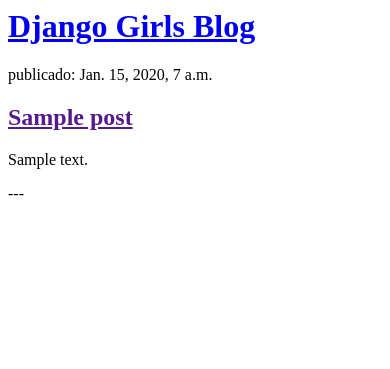
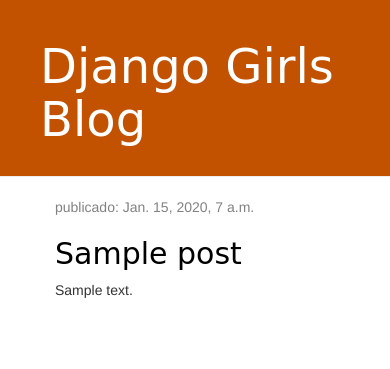
Before and after one commit to jnamour/djangogirls2026, a Django app: page / in a window 390 px wide. Shown: the top 369 px of the page. Run offline with Django 5.2, Linux system fonts and the light colour scheme; tables that the repository leaves empty hold one stand-in row (values such as "Sample post"); some libraries are stand-ins or nearby versions.

Commit message:
Agragando estilo

```diff
--- /dev/null
+++ b/blog/static/css/blog.css
@@ -0,0 +1,46 @@
+.page-header {
+    background-color: #C25100;
+    margin-top: 0;
+    padding: 20px 20px 20px 40px;
+}
+
+.page-header h1, .page-header h1 a, .page-header h1 a:visited, .page-header h1 a:active {
+    color: #ffffff;
+    font-size: 36pt;
+    text-decoration: none;
+}
+
+.content {
+    margin-left: 40px;
+}
+
+h1, h2, h3, h4 {
+    font-family: 'Lobster', cursive;
+}
+
+.date {
+    color: #828282;
+}
+
+.save {
+    float: right;
+}
+
+.post-form textarea, .post-form input {
+    width: 100%;
+}
+
+.top-menu, .top-menu:hover, .top-menu:visited {
+    color: #ffffff;
+    float: right;
+    font-size: 26pt;
+    margin-right: 20px;
+}
+
+.post {
+    margin-bottom: 70px;
+}
+
+.post h2 a, .post h2 a:visited {
+    color: #000000;
+}
--- a/blog/templates/blog/post_list.html
+++ b/blog/templates/blog/post_list.html
@@ -1,20 +1,29 @@
+{% load static %}
 <html>
     <head>
         <title>Django Girls blog</title>
+        <link rel="stylesheet" href="//maxcdn.bootstrapcdn.com/bootstrap/3.2.0/css/bootstrap.min.css">
+        <link rel="stylesheet" href="//maxcdn.bootstrapcdn.com/bootstrap/3.2.0/css/bootstrap-theme.min.css">
+        <link rel="stylesheet" href="{% static 'css/blog.css' %}">
     </head>
     <body>
-        <div>
+        <div class="page-header">
             <h1><a href="/">Django Girls Blog</a></h1>
         </div>
-
-{% for post in posts %}
-    <div>
-        <p> publicado: {{ post.published_date }}</p>
-        <h2><a href="">{{ post.title }}</a></h2>
-        <p>{{ post.text|linebreaksbr }}</p>
-    </div>
-    ---
-{% endfor %}
-
+            <div class="content container">
+                <div class="row">
+                    <div class="col-md-8">
+                        {% for post in posts %}
+                            <div class="post">
+                                <div class="date">
+                                    <p>publicado: {{ post.published_date }}</p>
+                                </div>
+                                <h2><a href="">{{ post.title }}</a></h2>
+                                <p>{{ post.text|linebreaksbr }}</p>
+                            </div>
+                        {% endfor %}
+                    </div>
+                </div>
+            </div>
     </body>
 </html>
--- a/mysite/settings.py
+++ b/mysite/settings.py
@@ -114,7 +114,7 @@ USE_TZ = True
 # Static files (CSS, JavaScript, Images)
 # https://docs.djangoproject.com/en/5.2/howto/static-files/
 
-STATIC_URL = 'static/'
+STATIC_URL = '/static/'
 STATIC_ROOT = BASE_DIR / 'static'
 
 # Default primary key field type
```
